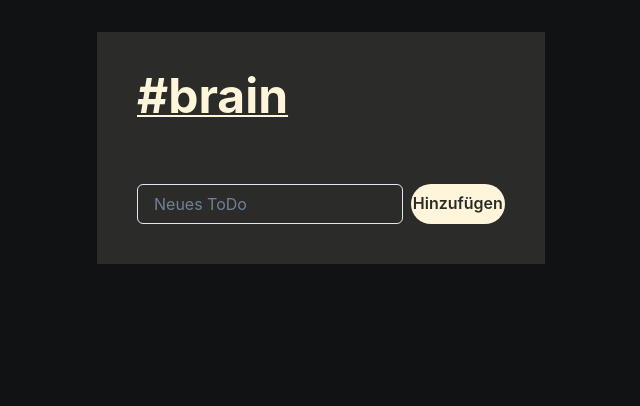
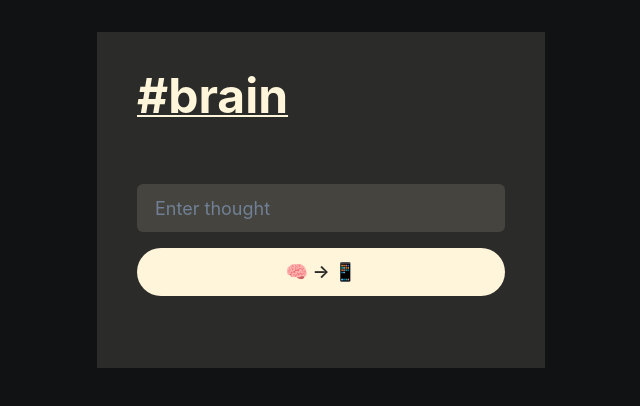
Before and after one commit to Luenelab/brainy, a React (Create React App) app: page / in a window 1280 px wide. Shown: the top 406 px of the page, without its empty margins (319-959 px from the left). Built offline with nearby package versions, Linux system fonts and the light colour scheme.

Commit message:
fixing the todoinput to restore enter and button

```diff
--- a/src/TodoInput.jsx
+++ b/src/TodoInput.jsx
@@ -1,24 +1,44 @@
 import React from 'react';
-import { Input, Button, HStack } from '@chakra-ui/react';
+import { Input, Button, VStack } from '@chakra-ui/react';
 
 function TodoInput({ addTodo, newTodo, setNewTodo }) {
   const handleSubmit = (e) => {
     e.preventDefault();
     if (newTodo.trim()) {
       addTodo(newTodo);
+      setNewTodo(''); // Clear input after adding todo
+    }
+  };
+
+  const handleKeyDown = (e) => {
+    if (e.key === 'Enter') {
+      e.preventDefault(); // Prevent form submission on Enter press
+      handleSubmit(e); // Call handleSubmit to add todo
+    }
+  };
+
+  const handleAddTodo = () => {
+    if (newTodo.trim()) {
+      addTodo(newTodo);
+      setNewTodo(''); // Clear input after adding todo
     }
   };
 
   return (
     <form onSubmit={handleSubmit}>
-      <HStack>
+      <VStack spacing={4} width="100%" align="stretch" mb={8}>
         <Input
+          placeholder="Enter thought"
           value={newTodo}
           onChange={(e) => setNewTodo(e.target.value)}
-          placeholder="Neues ToDo"
+          onKeyDown={handleKeyDown} // Handle Enter key press
+          variant="filled"
+          size="lg"
         />
-        <Button type="submit" colorScheme="blue">Hinzufügen</Button>
-      </HStack>
+        <Button onClick={handleAddTodo} colorScheme="brand" size="lg">
+          🧠 → 📱
+        </Button>
+      </VStack>
     </form>
   );
 }
```
